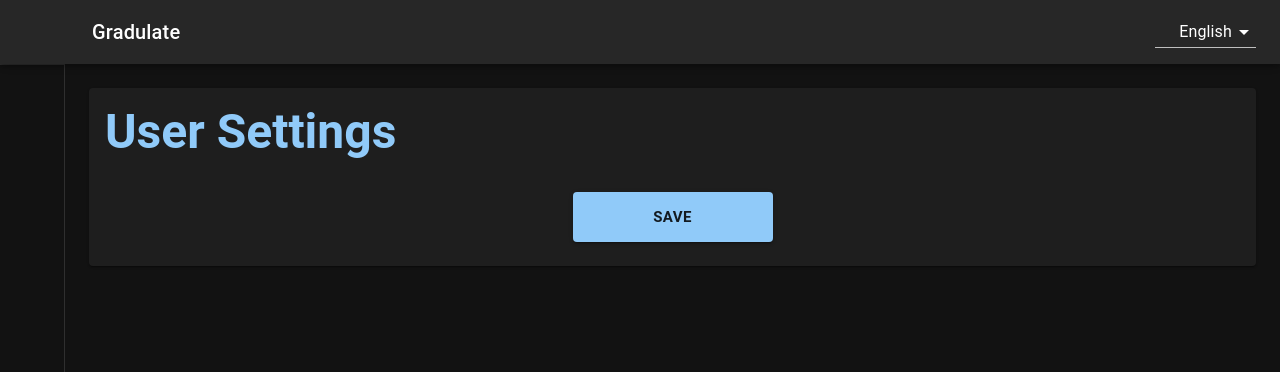
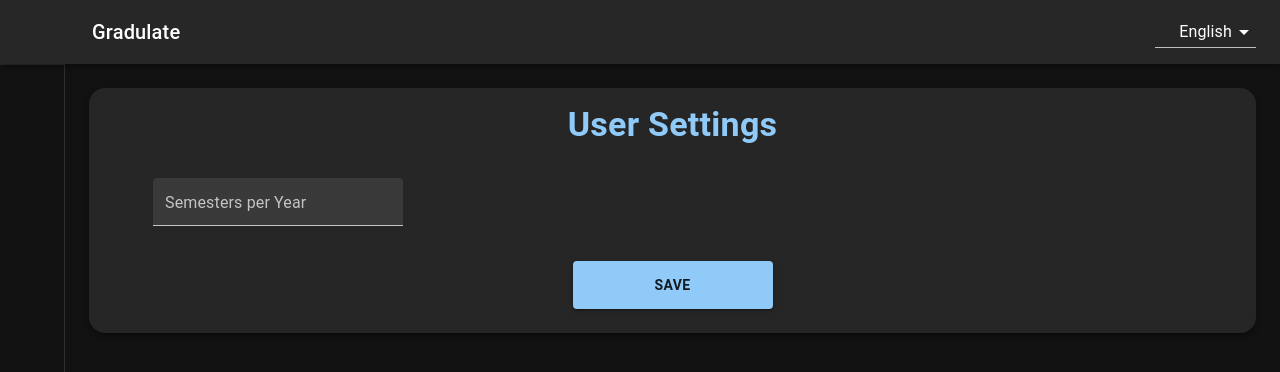
Before and after one commit to salildz/gradulate, a React (Vite) app in the folder client/: page /dashboard in a window 1280 px wide. Shown: the top 372 px of the page. Built offline with nearby package versions, Linux system fonts and the light colour scheme; some icons are missing.

Commit message:
added several components

```diff
--- a/client/src/components/dashboard/UserSettings.jsx
+++ b/client/src/components/dashboard/UserSettings.jsx
@@ -6,11 +6,13 @@ import CustomNumberInput from "../form/CustomNumberInput";
 const UserSettings = () => {
   const { t } = useTranslation();
   const [formData, setFormData] = useState({
-    semesterPerYear: 0,
+    semesterPerYear: null,
     coursesPerSemester: [],
   });
   const handleChange = (event) => {
     const { name, value } = event.target;
+    console.log("handleChange", name, value);
+    console.log("formData", formData);
     setFormData((prevData) => ({
       ...prevData,
       [name]: value,
@@ -18,19 +20,19 @@ const UserSettings = () => {
   };
 
   return (
-    //okulunun bir senede kaç dönemi olduğunu seçebilir, bir d önemde kaç ders olduğunu ve hangi derslerin olduğunu seçebilir, bir dersin kaç kredi olduğunu seçebilir vsvs hepsi için bir ayar sayfası bu
     <Grid container spacing={2} justifyContent="start">
       <Grid size={{ xs: 12, xl: 6 }}>
-        <Card>
+        <Card elevation={3} sx={{ borderRadius: 4 }}>
           <CardContent>
-            <Typography variant="h3" fontWeight={"bold"} color="primary" gutterBottom>
+            <Typography variant="h4" fontWeight={"bold"} color="primary" gutterBottom sx={{ textAlign: "center" }}>
               {t("settings.userSettings")}
             </Typography>
             <Stack spacing={4} sx={{ mt: 4, px: { xs: 2, md: 6 } }}>
+              <CustomNumberInput name="semesterPerYear" label={t("settings.semestersPerYear")} value={formData.semesterPerYear} onChange={handleChange} />
               <Box sx={{ display: "flex", justifyContent: "center", mt: 2 }}>
                 <Button
                   variant="contained"
-                  size="large"
+                  size="medium"
                   sx={{
                     minWidth: 200,
                     py: 1.5,
--- a/client/src/components/form/CustomInput.jsx
+++ b/client/src/components/form/CustomInput.jsx
@@ -1,10 +1,10 @@
 import { Box, FormControl, FormControlLabel, FormHelperText, FormLabel, TextField } from "@mui/material";
 import React from "react";
 
-const CustomInput = ({ label = "Custom input", type = "text", name = "customInput", value, onChange, fullWidth = true, error, helperText = {} }) => {
+const CustomInput = ({ label = "Custom input", type = "text", name = "customInput", value, onChange, fullWidth = true, error, helperText }) => {
   return (
     <FormControl variant="outlined" fullWidth={fullWidth}>
-      <TextField name={name} variant="filled" fullWidth={fullWidth} margin="normal" label={label} type={type} value={value} onChange={onChange} error={error} helperText={helperText} autoComplete={name}></TextField>
+      <TextField name={name} variant="filled" margin="normal" label={label} type={type} value={value} onChange={onChange} error={error} helperText={helperText} autoComplete={name}></TextField>
       <FormHelperText>{helperText}</FormHelperText>
     </FormControl>
   );
--- /dev/null
+++ b/client/src/components/form/CustomNumberInput.jsx
@@ -0,0 +1,47 @@
+import { Box, FormControl, FormControlLabel, FormHelperText, FormLabel, InputAdornment, TextField } from "@mui/material";
+import React from "react";
+
+const CustomNumberInput = ({ label = "Sayı Girişi", name = "customNumberInput", value, onChange, fullWidth = false, error, helperText, min, max, step, disabled, required, ...props }) => {
+  const inputValue = value === undefined || value === null ? "" : value;
+
+  return (
+    <FormControl variant="outlined">
+      <TextField
+        label={label}
+        type="number"
+        name={name}
+        value={inputValue}
+        onChange={onChange}
+        fullWidth={fullWidth}
+        error={error}
+        helperText={helperText}
+        variant="filled"
+        size="small"
+        autoComplete="off"
+        disabled={disabled}
+        required={required}
+        slotProps={{
+          input: {
+            min: min,
+            max: max,
+            step: step,
+          },
+          inputLabel: {},
+        }}
+        sx={
+          !fullWidth
+            ? {
+                width: "auto",
+                minWidth: "150px",
+                maxWidth: "250px",
+              }
+            : {}
+        }
+        {...props}
+      ></TextField>
+      <FormHelperText>{helperText}</FormHelperText>
+    </FormControl>
+  );
+};
+
+export default CustomNumberInput;
```
Also changed, not shown: client/src/components/form/CustomSelect.jsx (deleted, +0 -17 lines).
